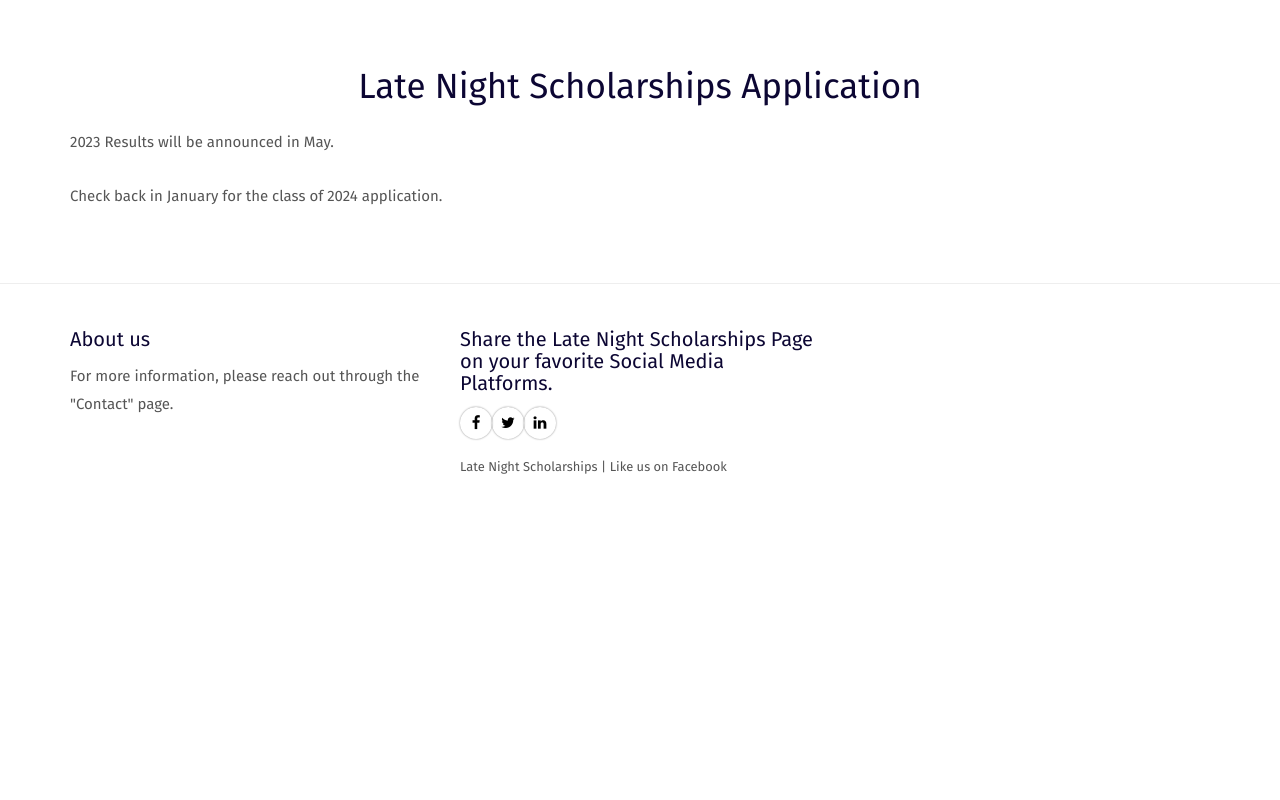
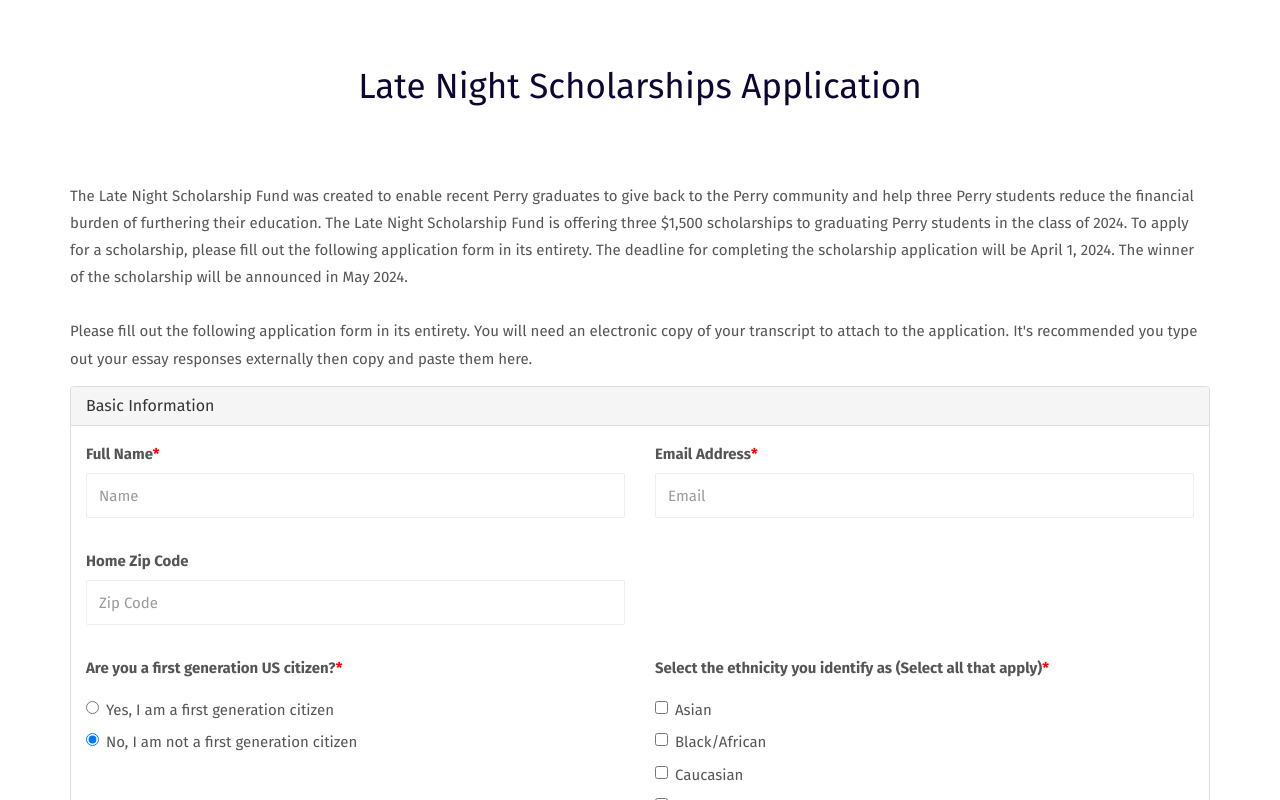
Before and after one commit to alexanderjryan/LateNightScholarships.github.io, a Vue app: page /apply in a window 1280 px wide. Shown: the part 100-900 px from the top of the page. Before the commit the page ends 800 px from the top, so only its background shows below. Built offline with nearby package versions, Linux system fonts and the light colour scheme; a web font is replaced by a local one.

Commit message:
Update dates and application essay prompts

```diff
--- a/src/views/About.vue
+++ b/src/views/About.vue
@@ -59,7 +59,7 @@
               applications. In the future, we hope to provide mentorship
               opportunities to applicants by matching students with donors based
               on their career aspirations. In 2023, we awarded scholarships of
-              $1000 to 3 graduating PHS seniors. The hope is that as more alumni
+              $1,500 to 3 graduating PHS seniors. The hope is that as more alumni
               graduate from college, the donor base will continue to grow and
               help us provide more scholarships with larger balances.
             </p>
--- a/src/views/Apply.vue
+++ b/src/views/Apply.vue
@@ -8,16 +8,16 @@
               <h2>Late Night Scholarships Application</h2>
             </div>
             <p>
-              2023 Results will be announced in May.
+              <!-- 2024 Results will be announced in May. -->
               <br/><br/>
-              Check back in January for the class of 2024 application.
-              <!-- The Late Night Scholarship Fund was created to enable recent Perry graduates to give back to the Perry community and help three Perry students reduce the financial burden of furthering their education. The Late Night Scholarship Fund is offering three $1000 scholarships to graduating Perry students in the class of 2023. To apply for a scholarship, please fill out the following application form in its entirety. The deadline for completing the scholarship application will be April 1, 2023. The winner of the scholarship will be announced in May 2023.  -->
-              <!-- <br> <br>  -->
-              <!-- Please fill out the following application form in its entirety. You will need an electronic copy of your transcript to attach to the application. It's recommended you type out your essay responses externally then copy and paste them here. -->
+              <!-- Check back in January for the class of 2025 application. -->
+              The Late Night Scholarship Fund was created to enable recent Perry graduates to give back to the Perry community and help three Perry students reduce the financial burden of furthering their education. The Late Night Scholarship Fund is offering three $1,500 scholarships to graduating Perry students in the class of 2024. To apply for a scholarship, please fill out the following application form in its entirety. The deadline for completing the scholarship application will be April 1, 2024. The winner of the scholarship will be announced in May 2024.
+              <br> <br>
+              Please fill out the following application form in its entirety. You will need an electronic copy of your transcript to attach to the application. It's recommended you type out your essay responses externally then copy and paste them here.
             </p>
           </div>
         </div>
-        <!-- <div class="row">
+        <div class="row">
           <div class="col-xs-12">
             <div class="panel panel-default">
               <div class="panel-heading">
@@ -94,17 +94,17 @@
               <div class="panel-body">
                 <div class="row">
                   <div class="col-md-6">
-                    <label for="graduationAttestation">Please confirm you are on track to graduate in May 2023<span class="lns-required">*</span></label>
+                    <label for="graduationAttestation">Please confirm you are on track to graduate in May 2024<span class="lns-required">*</span></label>
                     <div class="radio">
                       <label>
                         <input v-model="application.graduationAttestation" type="radio" name="graduationAttestation" id="graduationYes" value="true">
-                        I confirm that I will graduate in May 2023
+                        I confirm that I will graduate in May 2024
                       </label>
                     </div>
                     <div class="radio">
                       <label>
                         <input v-model="application.graduationAttestation" type="radio" name="graduationAttestation" id="graduationNo" value="false">
-                        I cannot confirm that I will graduate in May 2023
+                        I cannot confirm that I will graduate in May 2024
                       </label>
                     </div>
                   </div>
@@ -234,7 +234,7 @@
                 </div>
                 <div class="row">
                   <div class="col-xs-12">
-                    <label for="essay-2-prompt-2">While most songs are written as stand-alone compositions to present an artist's message, two songs can be "mashed" together to communicate an interesting perspective / message. Please list two songs that you would use to create a mash-up and describe how the mash-up communicates an interesting perspective / message.</label>
+                    <label for="essay-2-prompt-2">As you begin taking new and exciting courses in college, most of the material will likely be completely new to you. This is why college is such a formidable time for so many people - they learn about new things and can develop their own perspectives in their field. However, you will also hear new perspectives on familiar topics, and the best students will be willing to update their understanding based on new information and even change their perspectives when necessary. Reflecting on your journey over the past few years, describe the last time someone changed your mind on something that you believe is really important.</label>
                     <textarea v-model="application.essaySection2Prompt2" class="form-control" rows="4" name="essay-2-prompt-2" id="essay-2-prompt-2"></textarea>
                   </div>
                 </div>
@@ -298,7 +298,7 @@
               </ul>
             </div>
           </div>
-        </div> -->
+        </div>
       </div>
     </div>
   </form>
--- a/src/views/Home.vue
+++ b/src/views/Home.vue
@@ -99,7 +99,7 @@
               <h2>Donate to the Scholarship Fund</h2>
               <p>
                 The Late Night Scolarships fund is accepting donations for the
-                Class of 2024 scholarships. Last year, we collected over $3,000
+                Class of 2024 scholarships. Last year, we collected over $4,500
                 from over 35+ donors. 100% of donations go towards the
                 scholarships. All donors have the option to review the
                 anonymized applications and vote for which applicants should
```
